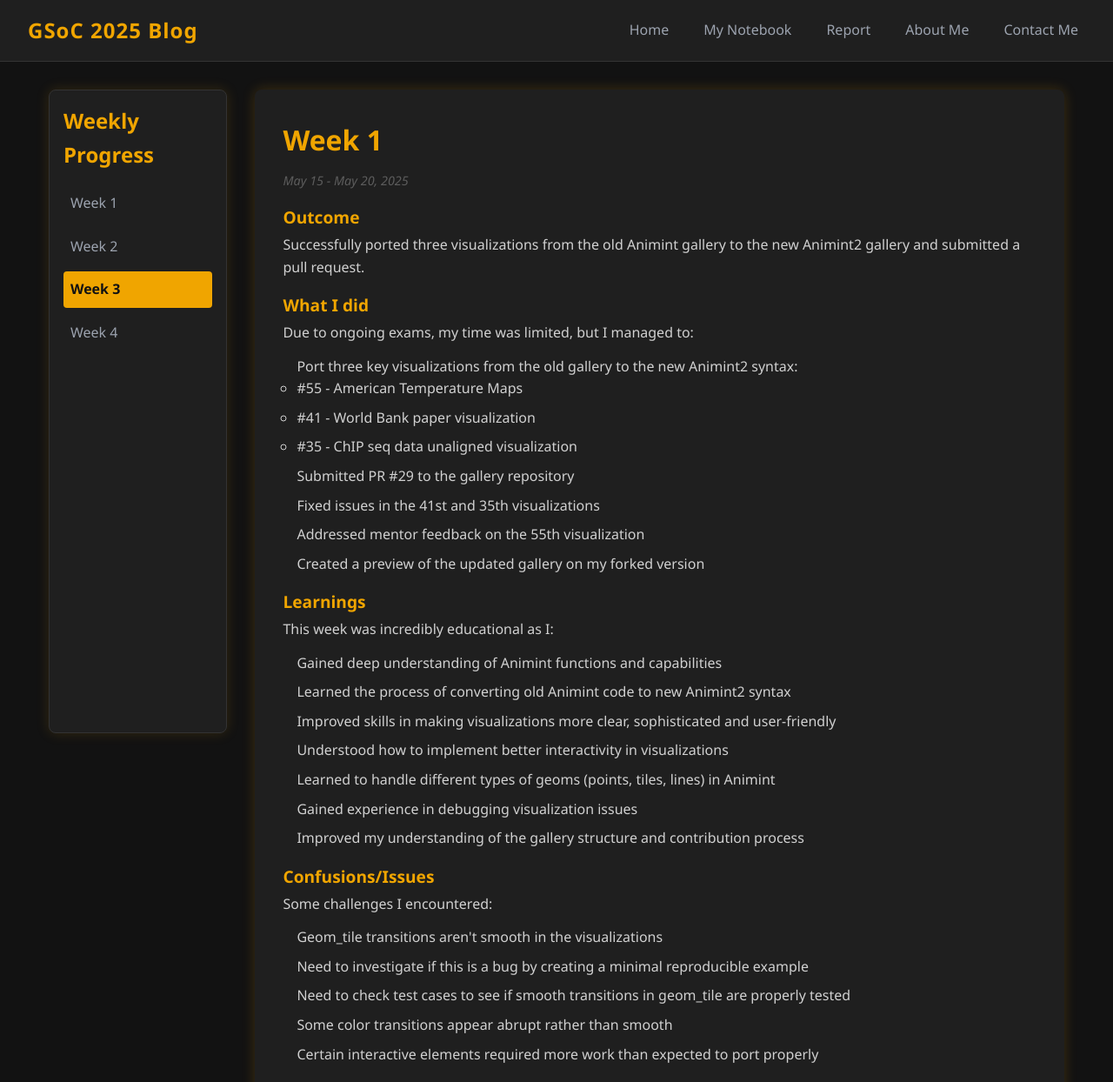
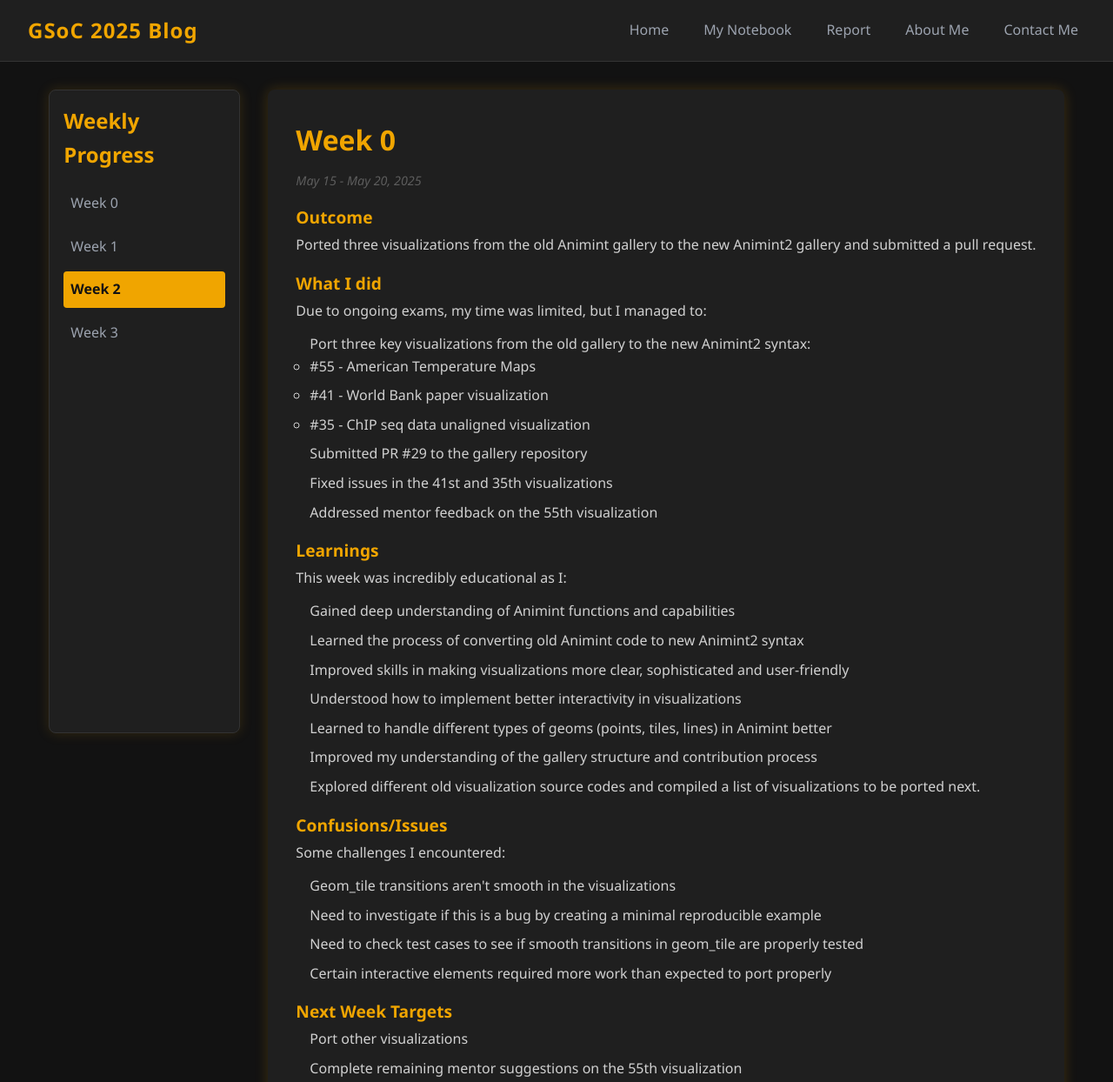
Before and after one commit to suhaani-agarwal/suhaani-gsoc25, a plain HTML site: page notebook.html in a window 1280 px wide. Shown: the top 1244 px of the page at 87% size. Drawn offline with Linux system fonts and the light colour scheme.

Commit message:
minor fixes

```diff
--- a/notebook.html
+++ b/notebook.html
@@ -241,19 +241,19 @@
     <main>
       <aside class="sidebar" aria-label="Weekly Navigation">
         <h2>Weekly Progress</h2>
-        <a href="#week1" class="active">Week 1</a>
+        <a href="#week0" class="active">Week 0</a>
+        <a href="#week1">Week 1</a>
         <a href="#week2">Week 2</a>
         <a href="#week3">Week 3</a>
-        <a href="#week4">Week 4</a>
       </aside>
 
       <article class="content">
 
-              <section class="week" id="week1">
-        <h2 class="week-title">Week 1</h2>
+              <section class="week" id="week0">
+        <h2 class="week-title">Week 0</h2>
         <p class="dates">May 15 - May 20, 2025</p>
         <h3>Outcome</h3>
-        <p>Successfully ported three visualizations from the old Animint gallery to the new Animint2 gallery and submitted a pull request.</p>
+        <p>Ported three visualizations from the old Animint gallery to the new Animint2 gallery and submitted a pull request.</p>
 
         <h3>What I did</h3>
         <p>Due to ongoing exams, my time was limited, but I managed to:</p>
@@ -268,7 +268,7 @@
           <li>Submitted PR #29 to the gallery repository</li>
           <li>Fixed issues in the 41st and 35th visualizations</li>
           <li>Addressed mentor feedback on the 55th visualization</li>
-          <li>Created a preview of the updated gallery on my forked version</li>
+          <!-- <li>Created a preview of the updated gallery on my forked version</li> -->
         </ul>
 
         <h3>Learnings</h3>
@@ -278,9 +278,9 @@
           <li>Learned the process of converting old Animint code to new Animint2 syntax</li>
           <li>Improved skills in making visualizations more clear, sophisticated and user-friendly</li>
           <li>Understood how to implement better interactivity in visualizations</li>
-          <li>Learned to handle different types of geoms (points, tiles, lines) in Animint</li>
-          <li>Gained experience in debugging visualization issues</li>
+          <li>Learned to handle different types of geoms (points, tiles, lines) in Animint better</li>
           <li>Improved my understanding of the gallery structure and contribution process</li>
+          <li>Explored different old visualization source codes and compiled a list of visualizations to be ported next.</li>
         </ul>
 
         <h3>Confusions/Issues</h3>
@@ -289,16 +289,16 @@
           <li>Geom_tile transitions aren't smooth in the visualizations</li>
           <li>Need to investigate if this is a bug by creating a minimal reproducible example</li>
           <li>Need to check test cases to see if smooth transitions in geom_tile are properly tested</li>
-          <li>Some color transitions appear abrupt rather than smooth</li>
           <li>Certain interactive elements required more work than expected to port properly</li>
         </ul>
 
         <h3>Next Week Targets</h3>
         <ul class="links-list">
+          <li>Port other visualizations</li>
+          <li>Complete remaining mentor suggestions on the 55th visualization</li>
           <li>Create demonstration videos once visualization outlooks are finalized</li>
-          <li>Complete remaining mentor suggestions on the 55th visualization</li>
           <li>Investigate the geom_tile transition issue</li>
-          <li>Port other visualizations</li>
+
         </ul>
 
         <h3>Links</h3>
@@ -313,8 +313,8 @@
         </ul>
       </section>
 
-        <section class="week" id="week2">
-          <h2 class="week-title">Week 2</h2>
+        <section class="week" id="week1">
+          <h2 class="week-title">Week 1</h2>
           <p class="dates">May 21st - May 28th, 2025</p>
           <h3>Outcome</h3>
           <p></p>
@@ -335,8 +335,8 @@
           </ul>
         </section>
 
-        <section class="week" id="week3">
-          <h2 class="week-title">Week 3</h2>
+        <section class="week" id="week2">
+          <h2 class="week-title">Week 2</h2>
           <p class="dates">June, 2025</p>
           <h3>Outcome</h3>
           <p>.</p>
@@ -359,8 +359,8 @@
           </ul>
         </section>
 
-        <section class="week" id="week4">
-          <h2 class="week-title">Week 4</h2>
+        <section class="week" id="week3">
+          <h2 class="week-title">Week 3</h2>
           <p class="dates">June, 2025</p>
           <h3>Outcome</h3>
           <p></p>
```
